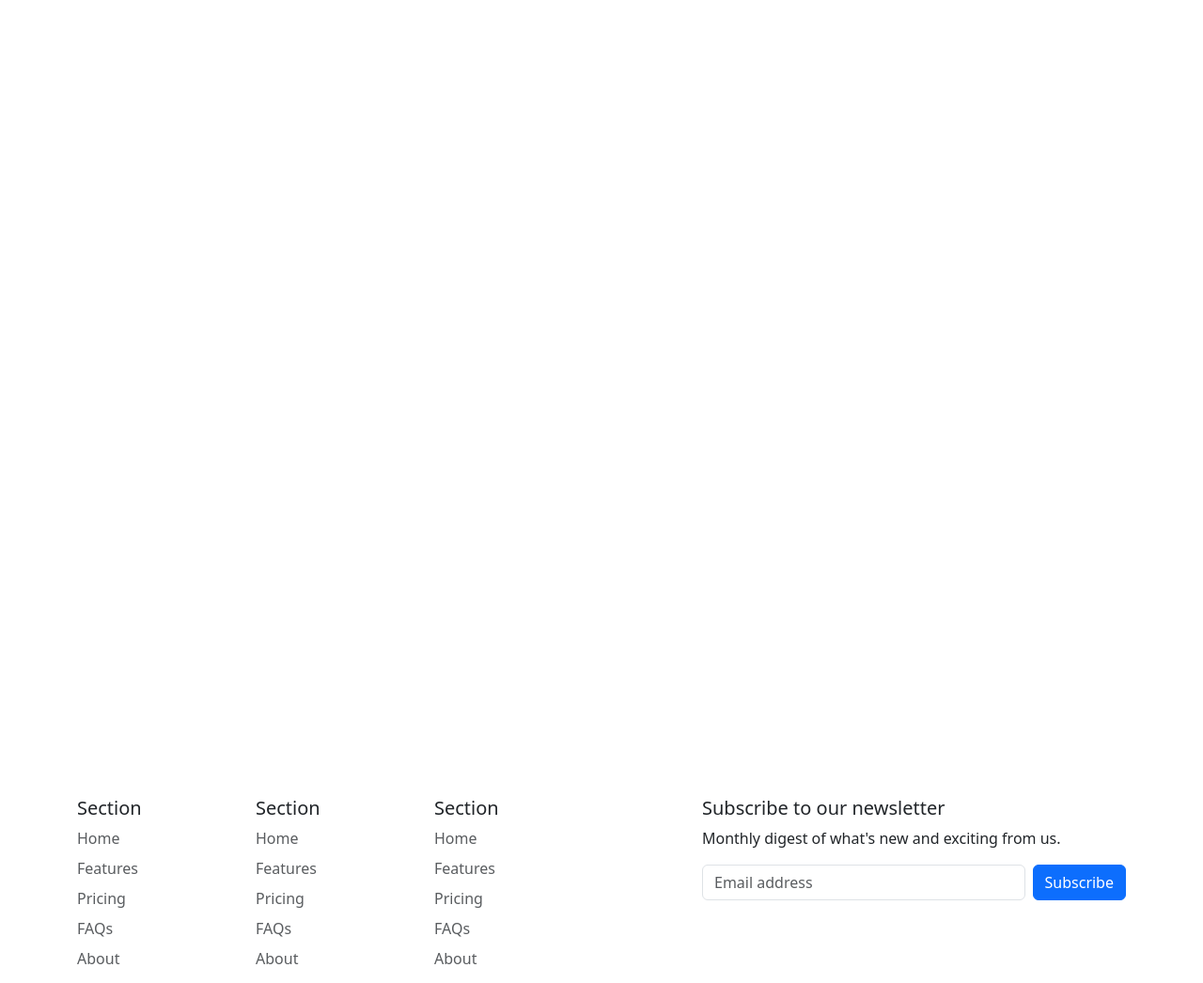
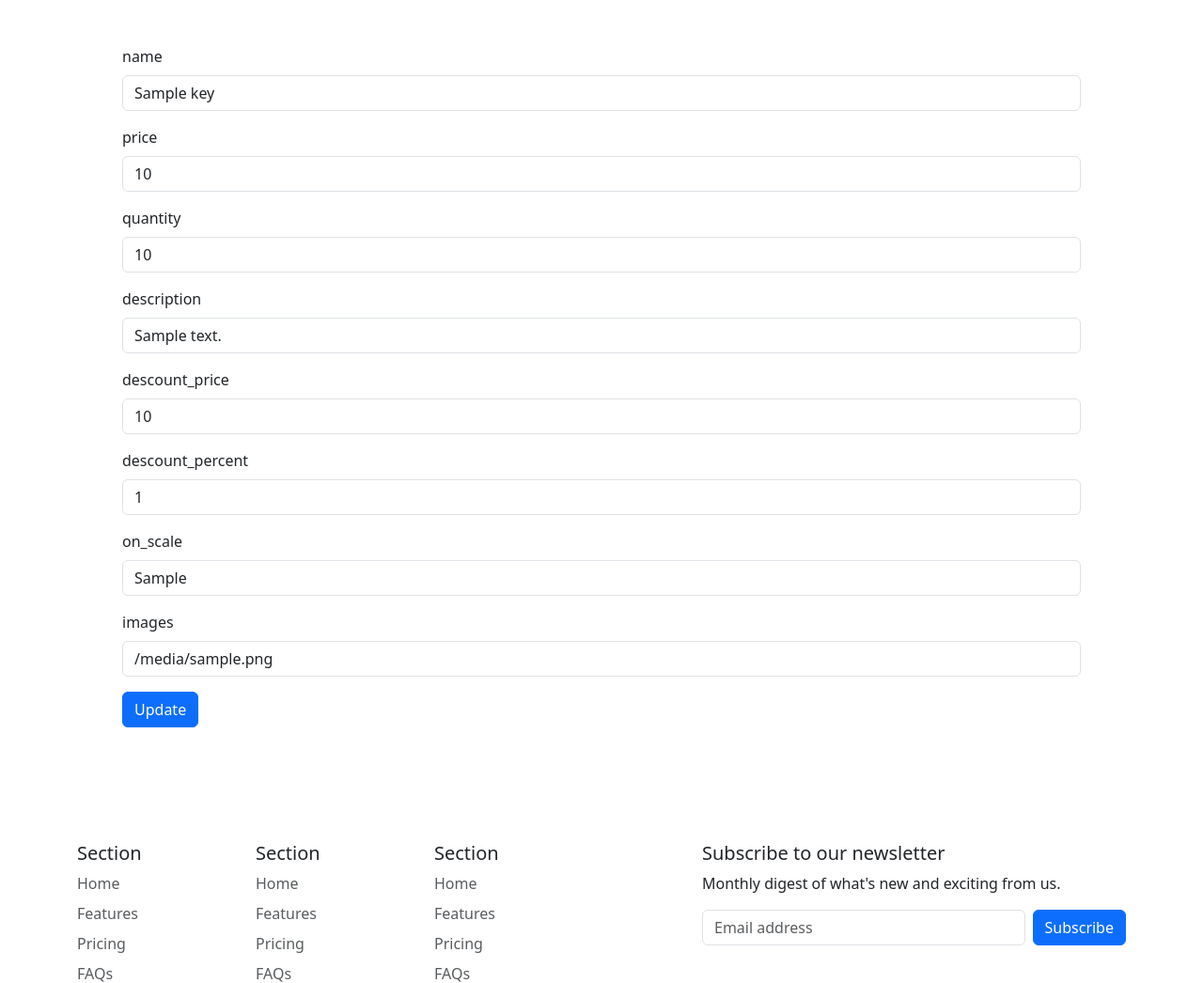
Before and after one commit to ritiksinha27/main_project, a Django app: template E_Com_project_outer/product_app/templates/update.html in a window 1280 px wide. Shown: the part 70-1116 px from the top of the page at 94% size. Run offline with Django 5.2, Linux system fonts and the light colour scheme; the template is opened without the code that fills it: most values are stand-ins (such as "Sample title", 1, 10 or a date in 2020).

Commit message:
14.02.24

```diff
--- a/E_Com_project_outer/customer_app/models.py
+++ b/E_Com_project_outer/customer_app/models.py
@@ -7,7 +7,7 @@ class custom_user(AbstractUser):
      username = None
      name = models.CharField(max_length = 50, unique = True)
      mobile = models.IntegerField()
-     email = models.CharField(max_length = 50)
+     email = models.CharField(max_length = 50, unique = True)
      address = models.CharField(max_length = 250)
 
      USERNAME_FIELD = 'name'
--- a/E_Com_project_outer/order_app/urls.py
+++ b/E_Com_project_outer/order_app/urls.py
@@ -2,5 +2,5 @@ from django.urls import path
 from order_app.views import ord_view
 
 urlpatterns = [
-    path('', ord_view, name = ord_view),
+    path('', ord_view, name = 'ord_view'),
 ]
--- a/E_Com_project_outer/product_app/models.py
+++ b/E_Com_project_outer/product_app/models.py
@@ -11,3 +11,4 @@ class product_details(models.Model):
     descount_percent = models.CharField(max_length = 250)
     on_scale = models.CharField(max_length = 250)
     images = models.FileField(upload_to=None, max_length=100)
+    card = models.ForeignKey("product_details", on_delete=models.CASCADE)
--- a/E_Com_project_outer/product_app/templates/update.html
+++ b/E_Com_project_outer/product_app/templates/update.html
@@ -1,5 +1,40 @@
 {% extends "base.html" %}
 
 {% block page %}
+<form class = "m-5" method= "get" >
+    <div class="mb-3">
+        <label for="exampleInputEmail1" class="form-label">name</label>
+        <input type="text" class="form-control" id="exampleInputEmail1" aria-describedby="emailHelp" name = "name", value = "{{key.name}}" >
+     </div>
+    <div class="mb-3">
+        <label for="exampleInputEmail1" class="form-label">price</label>
+        <input type="text" class="form-control" id="exampleInputEmail1" aria-describedby="emailHelp" name = "price",  value = "{{key.price}}">
+    </div>
+    <div class="mb-3">
+        <label for="exampleInputEmail1" class="form-label">quantity</label>
+        <input type="email" class="form-control" id="exampleInputEmail1" aria-describedby="emailHelp" name = "quantity",  value = "{{key.quantity}}">
 
+      </div>
+      <div class="mb-3">
+        <label for="exampleInputEmail1" class="form-label">description</label>
+        <input type="text" class="form-control" id="exampleInputEmail1" aria-describedby="emailHelp" name = "description",  value = "{{key.description}}">
+    </div>
+    <div class="mb-3">
+        <label for="exampleInputEmail1" class="form-label">descount_price</label>
+        <input type="text" class="form-control" id="exampleInputEmail1" aria-describedby="emailHelp" name = "descount_price",  value = "{{key.descount_price}}">
+    </div>
+    <div class="mb-3">
+        <label for="exampleInputEmail1" class="form-label">descount_percent</label>
+        <input type="text" class="form-control" id="exampleInputEmail1" aria-describedby="emailHelp" name = "descount_percent",  value = "{{key.descount_percent}}">
+    </div>
+    <div class="mb-3">
+        <label for="exampleInputEmail1" class="form-label">on_scale</label>
+        <input type="text" class="form-control" id="exampleInputEmail1" aria-describedby="emailHelp" name = "on_scale",  value = "{{key.on_scale}}">
+    </div>
+    <div class="mb-3">
+        <label for="exampleInputEmail1" class="form-label">images</label>
+        <input type="text" class="form-control" id="exampleInputEmail1" aria-describedby="emailHelp" name = "images",  value = "{{key.images}}">
+    </div>
+    <button type="submit" class="btn btn-primary">Update</button>
+</form>
 {% endblock page %}
--- a/E_Com_project_outer/product_app/urls.py
+++ b/E_Com_project_outer/product_app/urls.py
@@ -1,8 +1,9 @@
 from django.urls import path
-from product_app.views import pro_home, del_a, up_a
+from product_app.views import pro_home, del_a, up_a, card
 
 urlpatterns = [
     path('', pro_home, name = 'pro_home'),
     path('del/<int:id>', del_a, name= 'delete'),
     path('update/<int:id>', up_a, name = 'update'),
+    path('cart/<int:id>', card,  name = 'cart'),
 ]
--- a/E_Com_project_outer/product_app/views.py
+++ b/E_Com_project_outer/product_app/views.py
@@ -48,3 +48,7 @@ def up_a(request, id):
             return redirect('pro_home')
 
     return render(request, 'pro_home.html', {'key' : a})
+
+def card(request, id ):
+    a = product_details.objects.get(pk = id)
+    return redirect('pro.html')
```
Also changed, not shown: E_Com_project_outer/product_app/templates/pro_home.html (+6 -1 lines).
